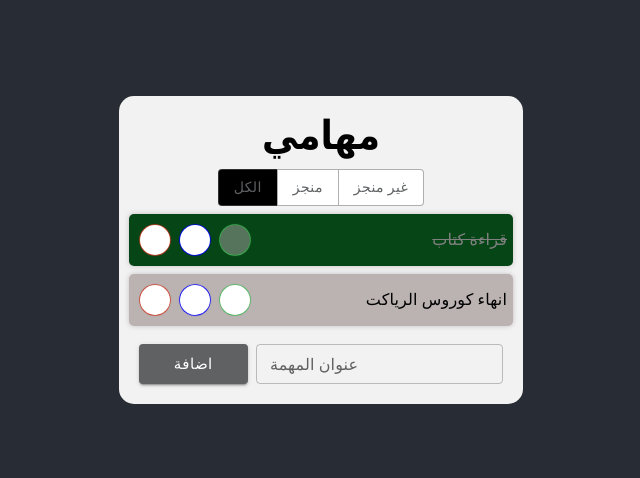
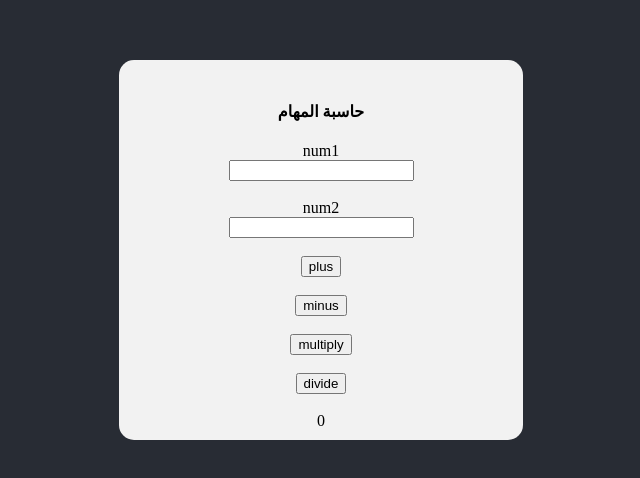
Before and after one commit to khalid192/react-app, a React (Vite) app: page / in a window 1280 px wide. Shown: the part 150-628 px from the top of the page, without its empty margins (319-959 px from the left). Built offline with nearby package versions, Linux system fonts and the light colour scheme; some icons are missing.

Commit message:
calculatour

```diff
--- a/src/box.jsx
+++ b/src/box.jsx
@@ -4,6 +4,7 @@
   import ListI from './List.jsx'
   import ButtonAdd from './buttonAdd'
   import PageEdiit from './pageEdiit.jsx'
+  import Caluct from './caluct.jsx'
 
 export default function Box() {
   return<>
@@ -11,10 +12,11 @@ export default function Box() {
 
 
      <div className="box">
-    <h1>مهامي</h1>
+    {/* <h1>مهامي</h1>
     <VariantButtonGroup />
     <ListI />
-    <ButtonAdd />
+    <ButtonAdd />  */}
+    <Caluct />
   </div>
   </>
 }
--- /dev/null
+++ b/src/caluct.jsx
@@ -0,0 +1,57 @@
+import { useReducer,useState} from "react";
+import Freducer from "./conext/CaluctReducer.jsx"
+
+
+export default function Caluct() {
+
+const [state, dispatch] = useReducer(Freducer,0);
+const [input1,setinput1 ]=useState(0)
+const [input2,setinput2 ]=useState(0)
+
+
+
+    function Fplus() {dispatch({ type:'add', data:{input1,input2} })}
+    function Fminus() {dispatch({ type:'minus', data:{input1,input2} })}
+    function Fmultiply() {dispatch({ type:'multiply', data:{input1,input2} })}
+    function Fdivide() {dispatch({ type:'divide', data:{input1,input2} })}
+
+
+
+  return (
+    <>
+      <div
+        style={{
+            marginTop:'10px',
+          display: "flex",
+          flexDirection: "column",
+          alignContent: "center",
+          alignItems: "center",
+          justifyContent: "center",
+        }}
+      >
+        <h4>حاسبة المهام</h4>
+
+        <label htmlFor="num1">num1</label>
+        <input onChange={(e)=>{setinput1(e.target.value)}} type="Number" id="num1" /> <br />
+
+        <label htmlFor="num2">num2</label>
+        <input onChange={(e)=>{setinput2(e.target.value)}} type="Number" id="num2" />
+
+        <br />
+
+        <button onClick={Fplus}>plus</button>
+        <br />
+
+        <button onClick={Fminus}>minus</button>
+        <br />
+
+        <button onClick={Fmultiply}>multiply</button>
+        <br />
+
+        <button onClick={Fdivide}>divide</button>
+        <br />
+        <div>{state}</div>
+      </div>
+    </>
+  );
+}
--- /dev/null
+++ b/src/conext/CaluctReducer.jsx
@@ -0,0 +1,19 @@
+
+export default function Freducer(state,action){
+    switch(action.type){
+        case 'add':
+            console.log(1)
+            return Number(action.data.input1) + Number(action.data.input2);
+
+         case 'minus':
+            console.log(2)
+            return Number(action.data.input1) - Number(action.data.input2);
+
+         case 'multiply':
+            console.log(3)
+            return Number(action.data.input1) * Number(action.data.input2);
+
+         case 'divide':
+            console.log(4)
+            return Number(action.data.input1) / Number(action.data.input2);}
+}
```
